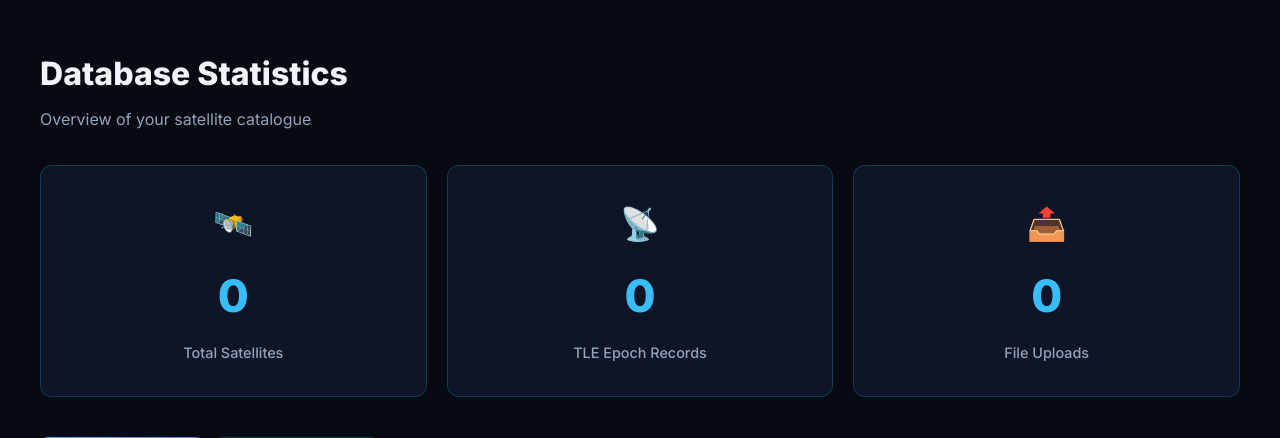
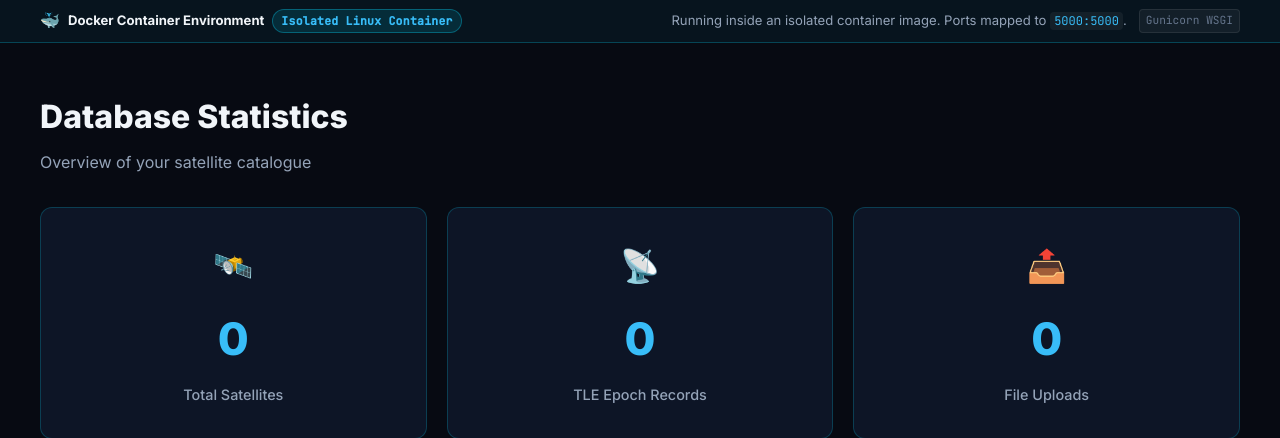
Before and after one commit to sethusrinivasan/satellite-tracker, a Flask app: page /stats in a window 1280 px wide. Shown: the part 61-499 px from the top of the page. Run offline with Flask 3, Linux system fonts and the light colour scheme; some libraries are stand-ins or nearby versions.

Commit message:
add runtime environment indicator blurb to header to differentiate local host vs docker container

```diff
--- a/app/__init__.py
+++ b/app/__init__.py
@@ -42,6 +42,16 @@ def create_app(config_object="config.Config"):
 
         # ── Auto-seed from Kaggle TLE file on very first run ──────────────────
         _seed_kaggle_data_if_needed(app)
+
+    @app.context_processor
+    def inject_environment_info():
+        is_docker = os.path.exists('/.dockerenv') or os.getenv('RUNNING_IN_DOCKER') == 'true' or os.getenv('CONTAINER_ENV') == 'docker'
+        is_dev = app.debug or os.getenv('FLASK_ENV') == 'development' or os.getenv('DEBUG') == 'true'
+        return {
+            'is_docker': is_docker,
+            'is_dev': is_dev,
+            'runtime_env_name': 'Docker Container' if is_docker else ('Local Virtualenv' if is_dev else 'Production Host')
+        }
 
     return app
 
--- a/app/static/css/style.css
+++ b/app/static/css/style.css
@@ -67,6 +67,80 @@ body {
 }
 .nav-link:hover { background: var(--bg-card); color: var(--text); }
 .nav-link.active { background: rgba(59,130,246,0.15); color: var(--accent); }
+
+/* ── Runtime Environment Indicator Blurb ── */
+.runtime-env-banner {
+  background: var(--bg-card);
+  border-bottom: 1px solid var(--border);
+  padding: 8px 24px;
+  font-size: 0.82rem;
+  transition: all 0.2s ease;
+}
+.env-banner-inner {
+  max-width: 1200px;
+  margin: 0 auto;
+  display: flex;
+  align-items: center;
+  justify-content: space-between;
+  gap: 16px;
+  flex-wrap: wrap;
+}
+.env-banner-title {
+  display: flex;
+  align-items: center;
+  gap: 8px;
+  color: var(--text);
+}
+.env-icon { font-size: 1rem; }
+.env-badge {
+  font-family: var(--mono);
+  font-size: 0.72rem;
+  font-weight: 600;
+  padding: 2px 8px;
+  border-radius: 20px;
+  letter-spacing: 0.02em;
+}
+.env-docker {
+  background: rgba(6, 182, 212, 0.06);
+  border-bottom-color: rgba(6, 182, 212, 0.3);
+}
+.env-badge-docker {
+  background: rgba(6, 182, 212, 0.15);
+  color: #38bdf8;
+  border: 1px solid rgba(6, 182, 212, 0.4);
+}
+.env-local {
+  background: rgba(139, 92, 246, 0.06);
+  border-bottom-color: rgba(139, 92, 246, 0.3);
+}
+.env-badge-local {
+  background: rgba(139, 92, 246, 0.15);
+  color: #a78bfa;
+  border: 1px solid rgba(139, 92, 246, 0.4);
+}
+.env-banner-details {
+  display: flex;
+  align-items: center;
+  gap: 12px;
+  color: var(--text-sub);
+}
+.env-banner-details code {
+  font-family: var(--mono);
+  font-size: 0.75rem;
+  color: var(--accent);
+  background: rgba(255,255,255,0.05);
+  padding: 1px 4px;
+  border-radius: 4px;
+}
+.env-tag {
+  font-family: var(--mono);
+  font-size: 0.7rem;
+  color: var(--text-muted);
+  background: rgba(255,255,255,0.05);
+  padding: 2px 6px;
+  border-radius: 4px;
+  border: 1px solid rgba(255,255,255,0.08);
+}
 
 /* ── Hero ── */
 .hero {
--- a/app/templates/base.html
+++ b/app/templates/base.html
@@ -76,6 +76,32 @@
       </div>
     </div>
   </nav>
+
+  <!-- ── Runtime Environment Indicator Blurb ── -->
+  <div class="runtime-env-banner {% if is_docker %}env-docker{% else %}env-local{% endif %}" role="region" aria-label="Runtime Environment Indicator">
+    <div class="env-banner-inner">
+      <div class="env-banner-title">
+        {% if is_docker %}
+          <span class="env-icon">🐳</span>
+          <strong>Docker Container Environment</strong>
+          <span class="env-badge env-badge-docker">Isolated Linux Container</span>
+        {% else %}
+          <span class="env-icon">💻</span>
+          <strong>Local Host Environment</strong>
+          <span class="env-badge env-badge-local">Native Python Virtualenv</span>
+        {% endif %}
+      </div>
+      <div class="env-banner-details">
+        {% if is_docker %}
+          <span>Running inside an isolated container image. Ports mapped to <code>5000:5000</code>.</span>
+          <span class="env-tag">Gunicorn WSGI</span>
+        {% else %}
+          <span>Running on native host system via <code>venv</code>. Debug mode active.</span>
+          <span class="env-tag">Werkzeug Dev Server</span>
+        {% endif %}
+      </div>
+    </div>
+  </div>
 
   <!-- ── Flash Messages ── -->
   {% with messages = get_flashed_messages(with_categories=true) %}
```
Also changed, not shown: 1 other file.
